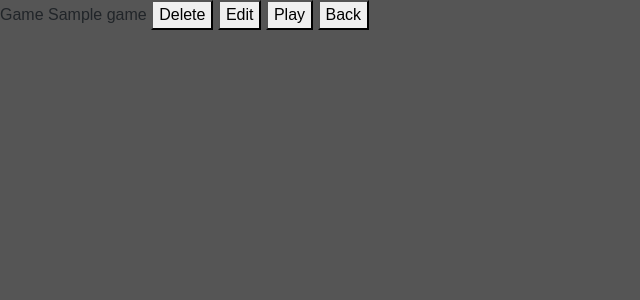
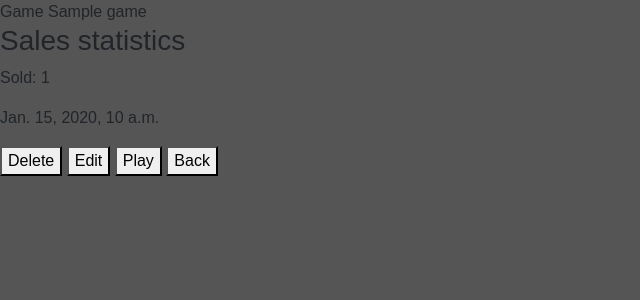
Before and after one commit to aleksihamalainen/game-store, a Django app: page /games/1/ in a window 1280 px wide. Shown: the part 83-383 px from the top of the page, without its empty margins (0-640 px from the left). Run offline with Django 3.2, Linux system fonts and the light colour scheme; a user stored in the database is signed in; tables that the repository leaves empty hold one stand-in row (values such as "Sample post"); some libraries are stand-ins or nearby versions.

Commit message:
Added sales statistics

```diff
--- a/games/templates/game_dev.html
+++ b/games/templates/game_dev.html
@@ -11,6 +11,13 @@
 <body>
   {% include 'navbar.html' %}
   Game {{game.title}}
+  <div>
+    <h3>Sales statistics</h3>
+    <p>Sold: {{transactions.count}}</p>
+    {% for transaction in transactions %}
+    <p>{{ transaction.timestamp }}</p>
+    {% endfor %}
+  </div>
   <button onclick="location.href='/games/delete/{{game.id}}'">Delete</button>
   <button onclick="location.href='/games/edit/{{game.id}}'">Edit</button>
   <button onclick="location.href='/games/play/{{game.id}}'">Play</button>
--- a/games/views.py
+++ b/games/views.py
@@ -16,7 +16,8 @@ def view_game(request, game_id):
     user = request.user
     if user.is_authenticated:
         if user.id == game.developer.user_id:
-            return render(request, 'game_dev.html', {'game': game})
+            transactions = Transaction.objects.filter(game = game)
+            return render(request, 'game_dev.html', {'game': game, 'transactions': transactions})
         else:
             owns_game = user.owned_games.filter(pk=game_id).count() != 0
             return render(request, 'game.html', {'game': game, 'owns_game': owns_game})
```
